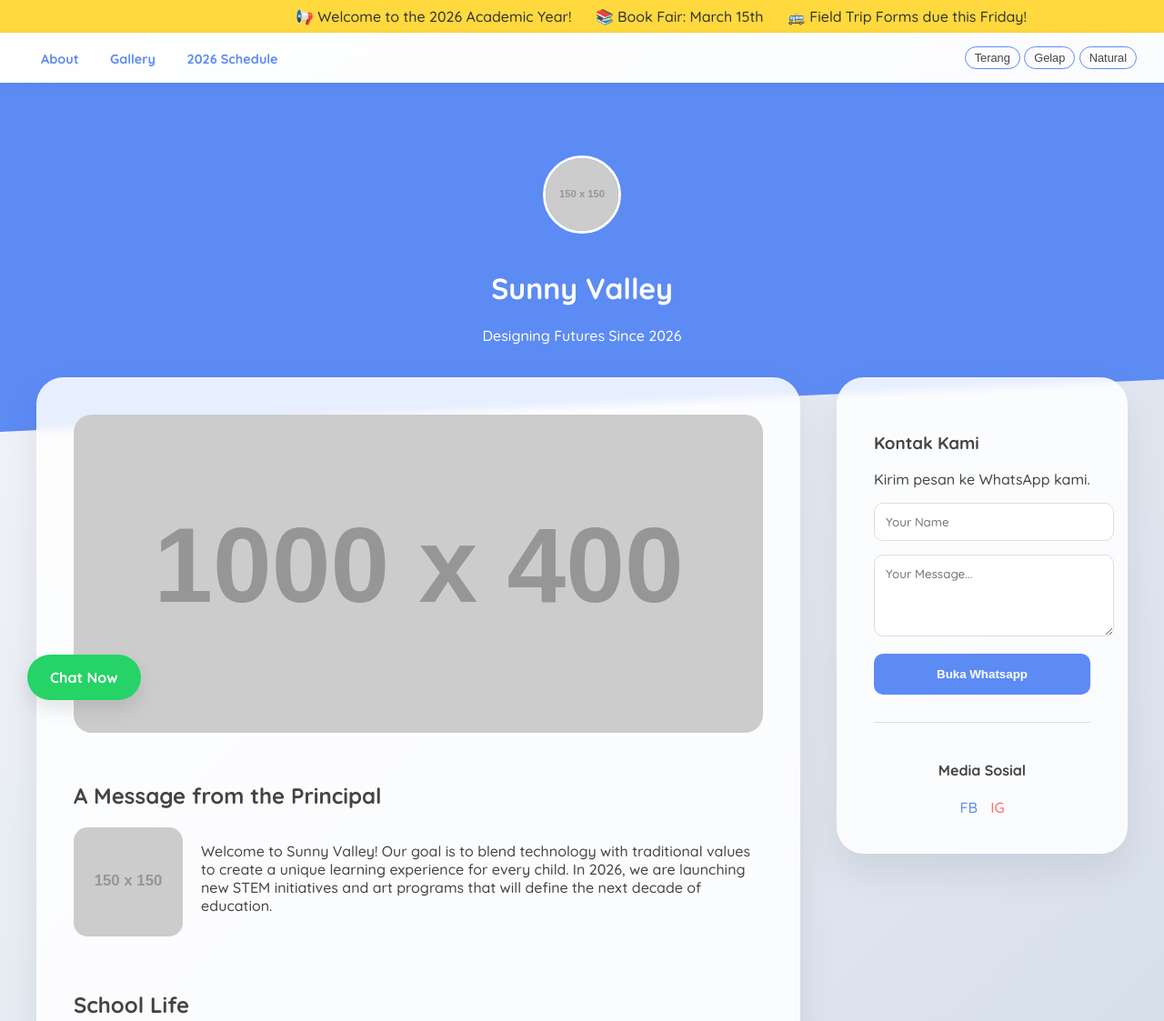
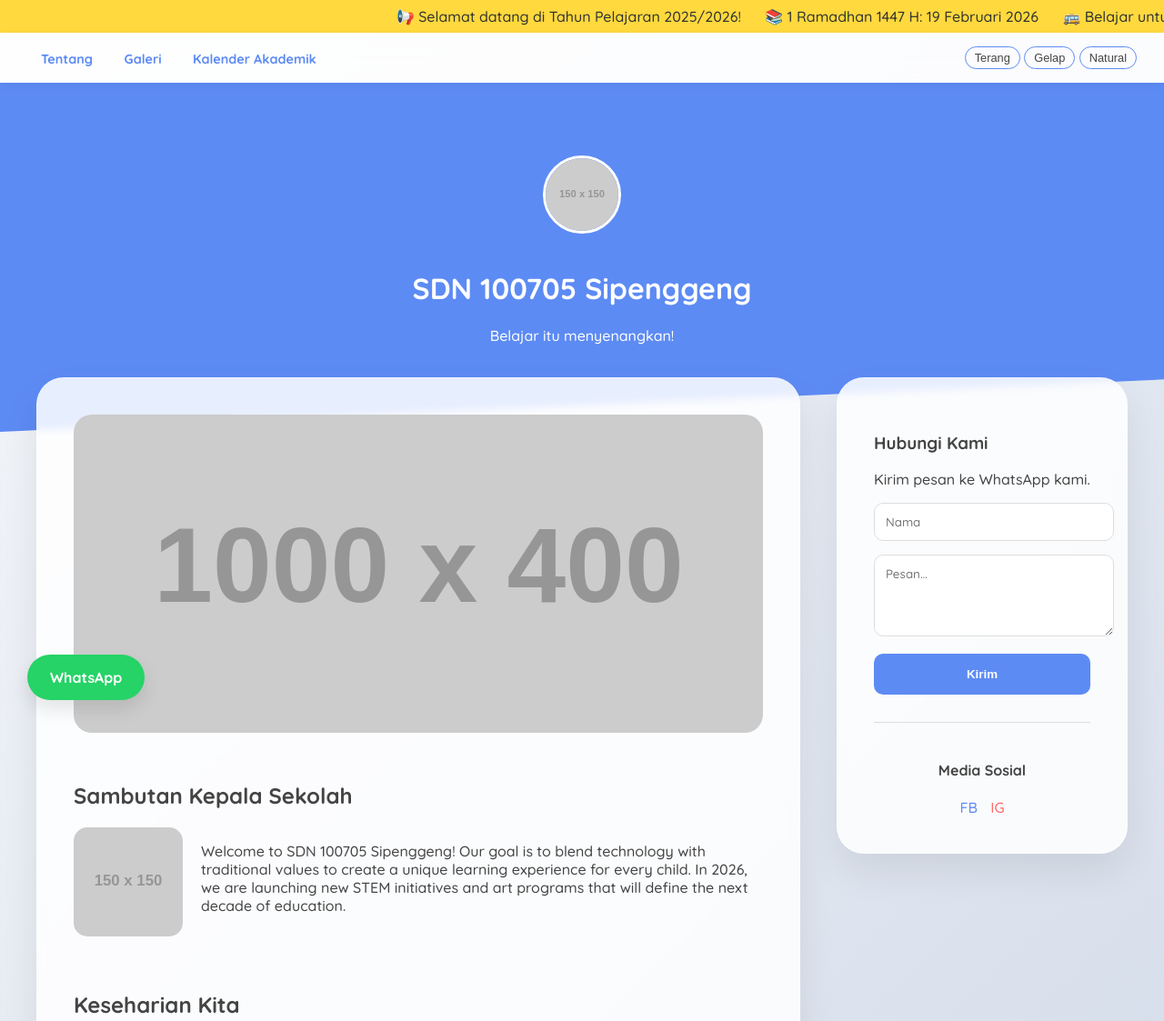
Before and after one commit to alisofnas/100705, a plain HTML site: page index.html in a window 1280 px wide. Shown: the top 1123 px of the page at 91% size. Drawn offline with Linux system fonts and the light colour scheme; placeholder pictures from the web are drawn by us.

Commit message:
Update index.html

```diff
--- a/index.html
+++ b/index.html
@@ -1,9 +1,9 @@
 <!DOCTYPE html>
-<html lang="en">
+<html lang="id">
 <head>
     <meta charset="UTF-8">
     <meta name="viewport" content="width=device-width, initial-scale=1.0">
-    <title>Portal SDN 100705 Sipenggeng</title>
+    <title>Situs SDN 100705 Sipenggeng</title>
     <link href="https://fonts.googleapis.com/css2?family=Quicksand:wght@300;500;700&display=swap" rel="stylesheet">
 
     <style>
@@ -119,15 +119,15 @@
 
     <div class="ticker-wrap">
         <div class="ticker">
-            📢 Welcome to the 2026 Academic Year! &nbsp;&nbsp;&nbsp;&nbsp; 📚 Book Fair: March 15th &nbsp;&nbsp;&nbsp;&nbsp; 🚌 Field Trip Forms due this Friday!
+            📢 Selamat datang di Tahun Pelajaran 2025/2026! &nbsp;&nbsp;&nbsp;&nbsp; 📚 1 Ramadhan 1447 H: 19 Februari 2026 &nbsp;&nbsp;&nbsp;&nbsp; 🚌 Belajar untuk masa depan yang lebih baik!
         </div>
     </div>
 
     <nav class="navbar">
         <div class="nav-links">
-            <a href="#about">About</a>
-            <a href="#gallery">Gallery</a>
-            <a href="#calendar">2026 Schedule</a>
+            <a href="#about">Tentang</a>
+            <a href="#gallery">Galeri</a>
+            <a href="#calendar">Kalender Akademik</a>
         </div>
         <div class="theme-menu">
             <button onclick="changeTheme('sunny')">Terang</button>
@@ -138,24 +138,24 @@
 
     <header>
         <img src="https://placehold.co/150x150/FFD93D/white?text=LOGO" alt="Logo" class="logo fade-in">
-        <h1 class="fade-in">Sunny Valley</h1>
-        <p class="fade-in" style="animation-delay: 0.2s;">Designing Futures Since 2026</p>
+        <h1 class="fade-in">SDN 100705 Sipenggeng</h1>
+        <p class="fade-in" style="animation-delay: 0.2s;">Belajar itu menyenangkan!</p>
     </header>
 
     <div class="main-wrapper">
         <div class="content-card fade-in" style="animation-delay: 0.4s;">
-            <img src="https://placehold.co/1000x400/5D8BF4/white?text=Our+Beautiful+Learning+Environment" alt="Hero" class="hero-img">
+            <img src="https://placehold.co/1000x400/5D8BF4/white?text=Suasana+sekolah+kita" alt="Hero" class="hero-img">
 
             <section id="about">
-                <h2>A Message from the Principal</h2>
+                <h2>Sambutan Kepala Sekolah</h2>
                 <div style="overflow: hidden;">
                     <img src="https://placehold.co/150x150/666/white?text=Principal" alt="Principal" style="float: left; margin: 0 20px 10px 0; border-radius: 15px; width: 120px;">
-                    <p>Welcome to Sunny Valley! Our goal is to blend technology with traditional values to create a unique learning experience for every child. In 2026, we are launching new STEM initiatives and art programs that will define the next decade of education.</p>
+                    <p>Welcome to SDN 100705 Sipenggeng! Our goal is to blend technology with traditional values to create a unique learning experience for every child. In 2026, we are launching new STEM initiatives and art programs that will define the next decade of education.</p>
                 </div>
             </section>
 
             <section id="gallery" style="margin-top: 50px;">
-                <h2>School Life</h2>
+                <h2>Keseharian Kita</h2>
                 <div class="gallery">
                     <div class="gallery-item"><img src="https://placehold.co/400x400/FF6B6B/white?text=Art+Class" alt="Art"><div class="caption">Creative Arts</div></div>
                     <div class="gallery-item"><img src="https://placehold.co/400x400/4A90E2/white?text=Science+Lab" alt="Science"><div class="caption">Innovation Lab</div></div>
@@ -175,12 +175,12 @@
         </div>
 
         <aside class="content-card fade-in" style="height: fit-content; animation-delay: 0.6s;">
-            <h3>Kontak Kami</h3>
+            <h3>Hubungi Kami</h3>
             <p>Kirim pesan ke WhatsApp kami.</p>
             <form id="contactForm">
-                <input type="text" id="waName" placeholder="Your Name" required>
-                <textarea id="waMsg" placeholder="Your Message..." rows="4" required></textarea>
-                <button type="submit" class="btn-submit">Buka Whatsapp</button>
+                <input type="text" id="waName" placeholder="Nama" required>
+                <textarea id="waMsg" placeholder="Pesan..." rows="4" required></textarea>
+                <button type="submit" class="btn-submit">Kirim</button>
             </form>
 
             <div style="margin-top: 30px; border-top: 1px solid #ddd; padding-top: 20px; text-align: center;">
@@ -191,11 +191,11 @@
         </aside>
     </div>
 
-    <a href="https://wa.me/1234567890" class="wa-float" target="_blank">Chat Now</a>
+    <a href="https://wa.me/1234567890" class="wa-float" target="_blank">WhatsApp</a>
     <button id="backToTop" onclick="window.scrollTo({top:0, behavior:'smooth'})">↑</button>
 
     <footer style="background: #2D3436; color: white; padding: 60px 20px; text-align: center; clip-path: polygon(0 15%, 100% 0, 100% 100%, 0 100%);">
-        <p>&copy; SDN 100705 Sipenggeng. <br> Inpirasi desain dari CSS Zen Garden.</p>
+        <p>&copy; SDN 100705 Sipenggeng. <br> Inpirasi bisa datang dari mana saja.</p>
     </footer>
 
     <script>
```
